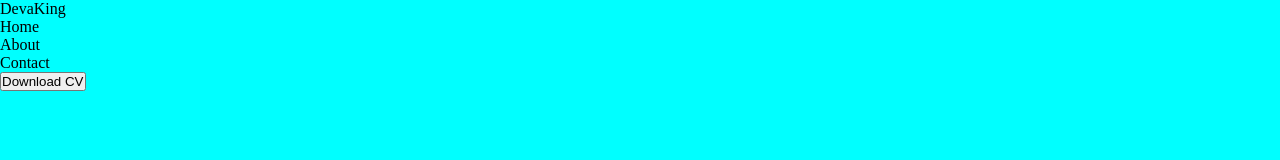
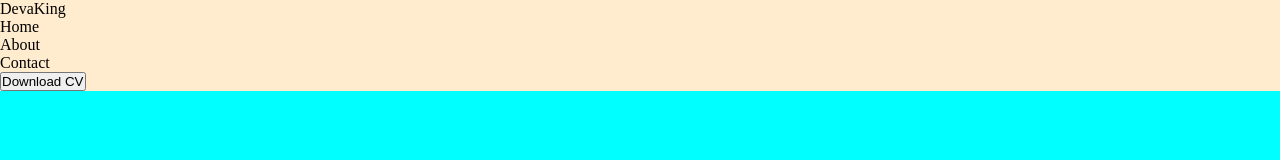
Before and after one commit to DevendhiranE/Portfolio, a plain HTML site: page index.html in a window 1280 px wide. Drawn offline with Linux system fonts and the light colour scheme.

Commit message:
cssstyle

```diff
--- a/assets/css/style.css
+++ b/assets/css/style.css
@@ -7,5 +7,7 @@ body {
   background-color: aqua;
   width: 100vw;
   height: 100vh;
-
 }
+header {
+  background-color: blanchedalmond;
+}
```
